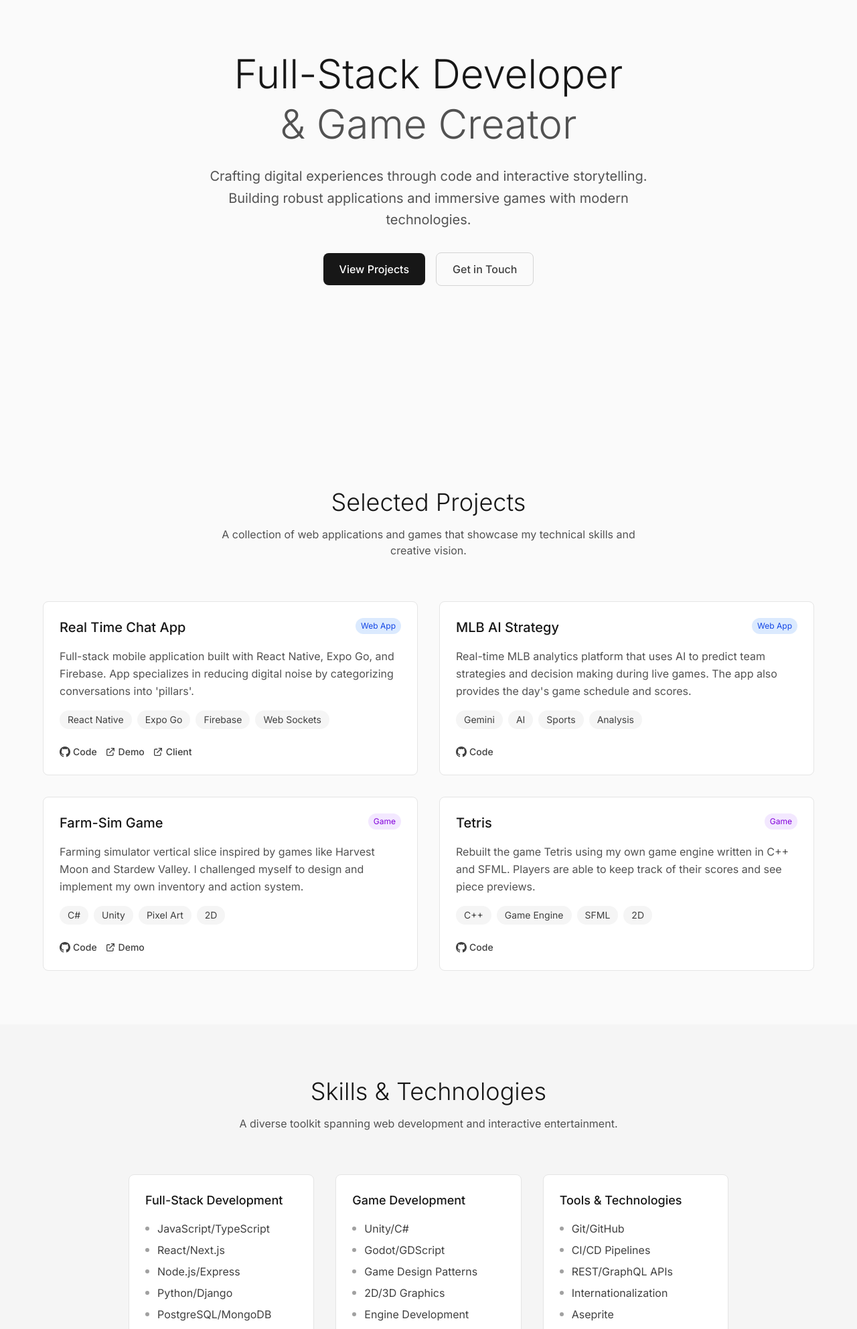
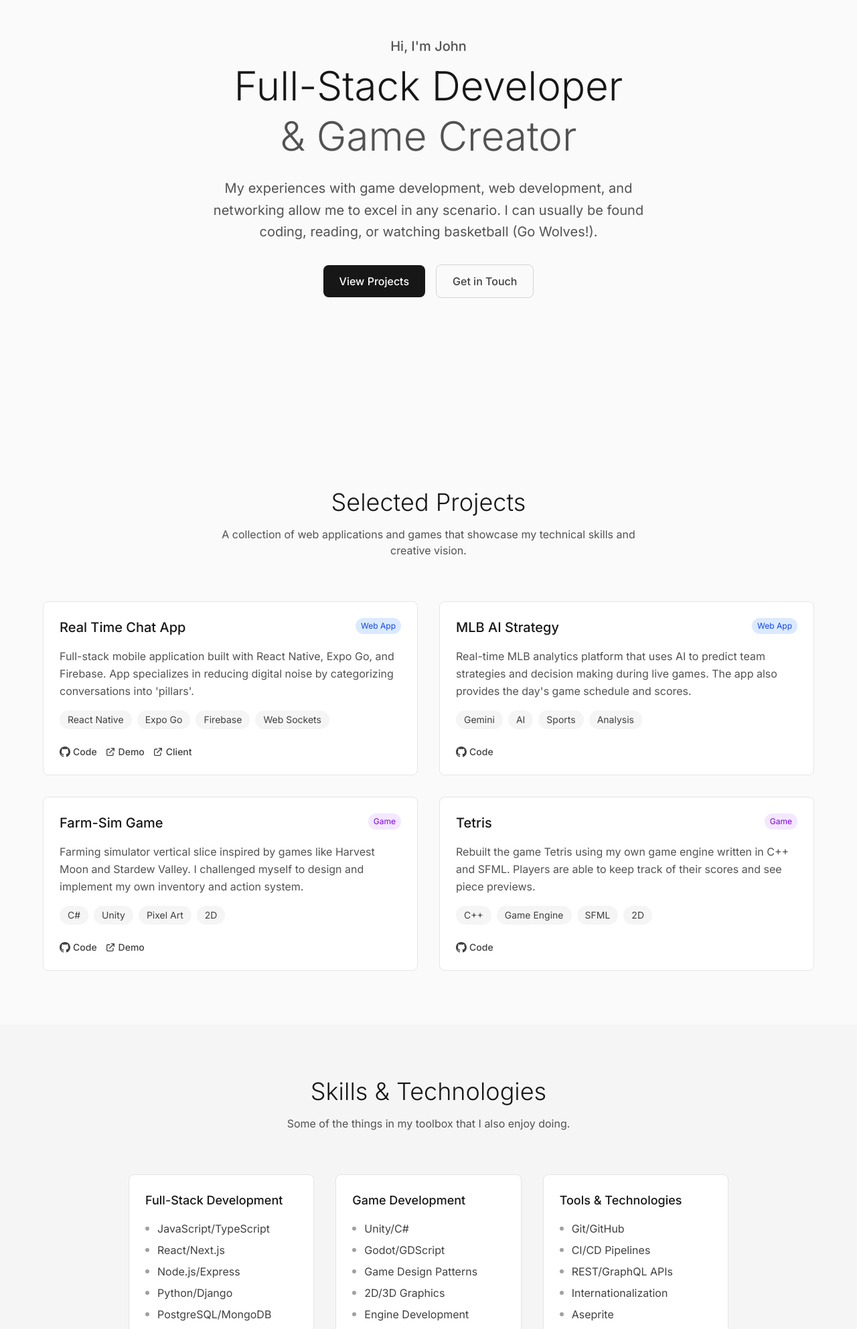
Before and after one commit to JohnAngusG/johnangusg.github.io, an Astro site: page / in a window 1280 px wide. Shown: the part 150-2135 px from the top of the page at 67% size. Built offline with nearby package versions, Linux system fonts and the light colour scheme; Astro itself is replaced by a stand-in of ours.

Commit message:
feat: Personalize language more and add name

```diff
--- a/src/components/Footer.astro
+++ b/src/components/Footer.astro
@@ -12,7 +12,7 @@
 
         <div class="flex flex-col sm:flex-row gap-6 justify-center items-center mb-12">
             <a
-                href="mailto:your.email@example.com"
+                href="mailto:jamullaney@protonmail.com"
                 class="bg-white text-neutral-900 px-6 py-3 rounded-lg hover:bg-neutral-100 transition-colors duration-200 font-medium flex items-center gap-2"
             >
                 <svg class="w-5 h-5" fill="currentColor" viewBox="0 0 24 24">
--- a/src/components/Hero.astro
+++ b/src/components/Hero.astro
@@ -5,13 +5,14 @@
 <section class="min-h-screen flex items-center justify-center px-4 py-20">
   <div class="max-w-4xl mx-auto text-center">
     <div class="mb-8">
-      <h1 class="text-4xl md:text-6xl font-light text-neutral-900 mb-6 leading-tight">
+     <h1 class="text-4xl md:text-6xl font-light text-neutral-900 mb-6 leading-tight">
+        <span class="block text-lg md:text-xl font-medium text-neutral-600 mb-2">Hi, I'm John</span>
         Full-Stack Developer
         <span class="block text-neutral-600 font-extralight">& Game Creator</span>
-      </h1>
+    </h1>
       <p class="text-lg md:text-xl text-neutral-600 max-w-2xl mx-auto leading-relaxed">
-        Crafting digital experiences through code and interactive storytelling.
-        Building robust applications and immersive games with modern technologies.
+        My experiences with game development, web development, and networking allow me to excel in any scenario.
+        I can usually be found coding, reading, or watching basketball (Go Wolves!).
       </p>
     </div>
 
--- a/src/components/Skills.astro
+++ b/src/components/Skills.astro
@@ -42,7 +42,7 @@ const skillCategories = [
         <div class="text-center mb-16">
             <h2 class="text-3xl md:text-4xl font-light text-neutral-900 mb-4">Skills & Technologies</h2>
             <p class="text-neutral-600">
-                A diverse toolkit spanning web development and interactive entertainment.
+                Some of the things in my toolbox that I also enjoy doing.
             </p>
         </div>
 
--- a/src/layouts/Layout.astro
+++ b/src/layouts/Layout.astro
@@ -3,8 +3,8 @@
 import '../styles/global.css'
 
 export interface Props {
-  title: string;
-  description?: string;
+    title: string;
+    description?: string;
 }
 
 const { title, description = "Full-stack developer with a passion for game development" } = Astro.props;
```
